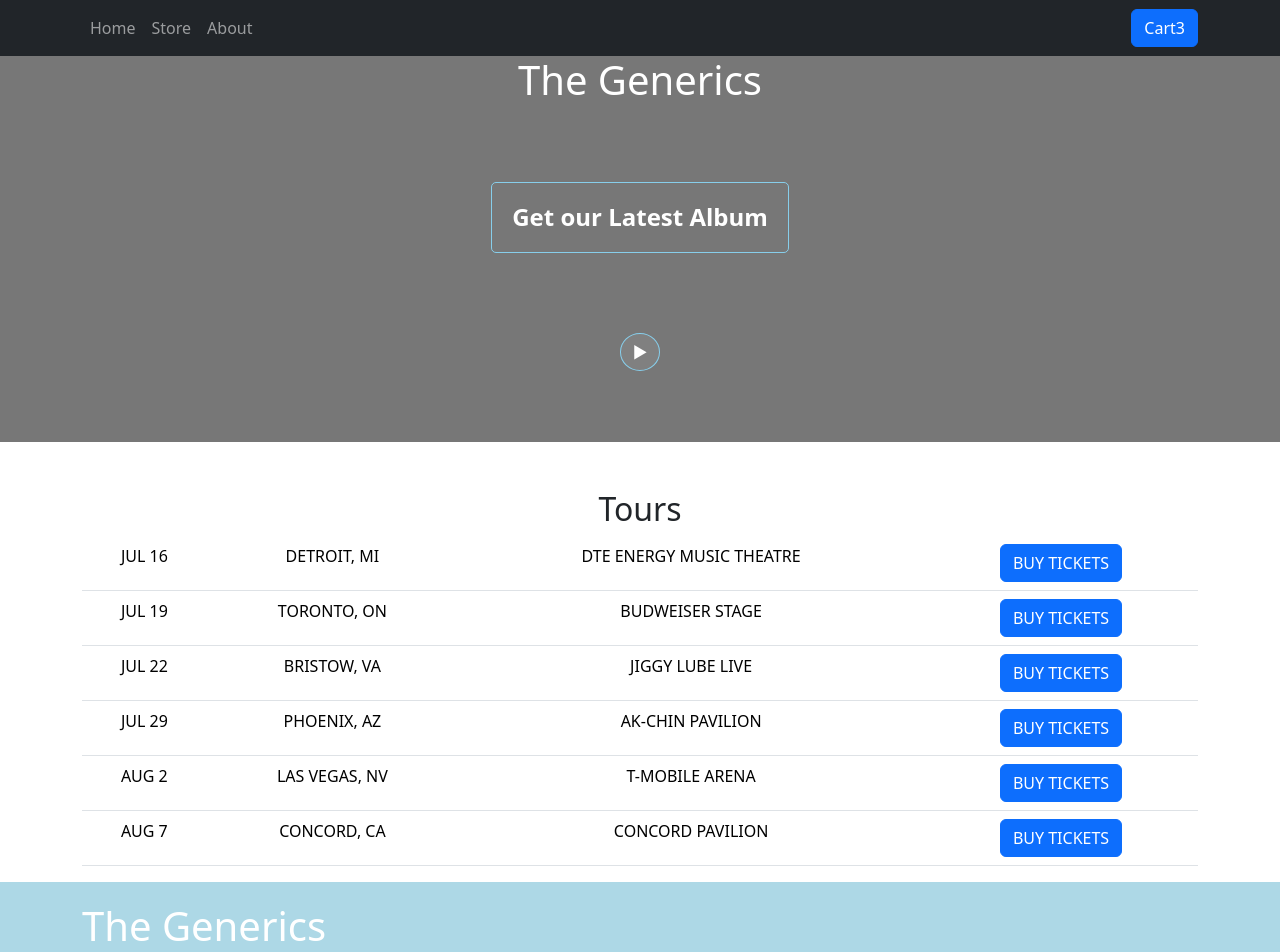
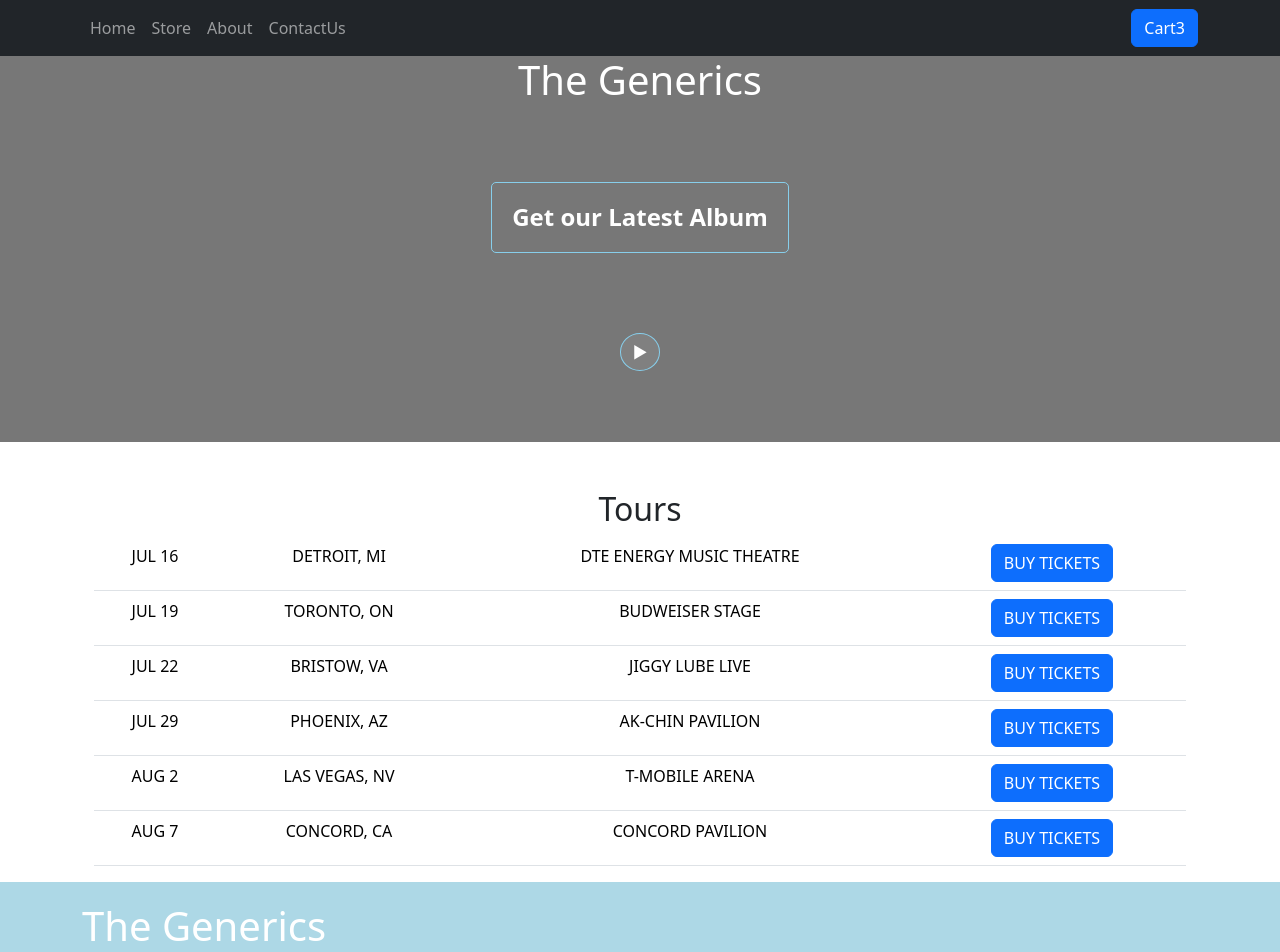
Before and after one commit to shalinigogikar/E-commerce-website, a React (Create React App) app: page / in a window 1280 px wide. Shown: the top 952 px of the page. Built offline with nearby package versions, Linux system fonts and the light colour scheme.

Commit message:
contact us imported and react-router v5

```diff
--- a/src/App.js
+++ b/src/App.js
@@ -1,5 +1,5 @@
 import React,{useContext, useState}from "react";
-import { Route, Routes, Link,useLocation } from "react-router-dom";
+import {BrowserRouter,  Route, Switch, Link,useLocation } from "react-router-dom";
 import {Button} from "react-bootstrap";
 import { Container,Navbar,Nav } from "react-bootstrap";
 import ProductList from "./components/ProductList";
@@ -9,7 +9,16 @@ import Cart from "./components/Cart";
 import  { CartContext } from "./components/CartContext";
 import About from "./components/About";
 import Home from "./components/Home";
+import ContactUs from "./components/ContactUs";
 function App() {
+  return (
+    <BrowserRouter>
+      <MainContent />
+    </BrowserRouter>
+  );
+}
+
+function MainContent() {
   const [showCart, setShowCart] = useState(false);
   const {cart}=useContext(CartContext);
   const location=useLocation();
@@ -21,6 +30,7 @@ function App() {
       <Nav.Link as={Link} to="/">Home</Nav.Link>
       <Nav.Link as={Link} to="/store">Store</Nav.Link>
       <Nav.Link as={Link} to="/about">About</Nav.Link>
+      <Nav.Link as={Link} to="/contact">ContactUs</Nav.Link>
       </Nav>
       <Button onClick={() => setShowCart(true)}>Cart{cart.length}</Button>
       </Container>
@@ -32,16 +42,17 @@ function App() {
       <h1 className={classes.heading}>Get our Latest Album</h1><br/>
             <Button className={classes.playButton} variant="dark">►</Button>
             </div>}</header>
-    <Routes>
-          <Route path="/" element={<Home />} />
-          <Route path="/store" element={<ProductList />} />
-          <Route path="/about" element={<About />} />
-        </Routes>
+            <Container>
+    <Switch>
+          <Route path="/" exact component={Home} />
+          <Route path="/store" component={ProductList} />
+          <Route path="/about" component={About} />
+          <Route path="/contact" component={ContactUs}/>
+        </Switch></Container>
     {/*<ProductList/> we have moved it to store*/}
 
     <Footer/>
   </>
   );
 }
-
 export default App;
```
